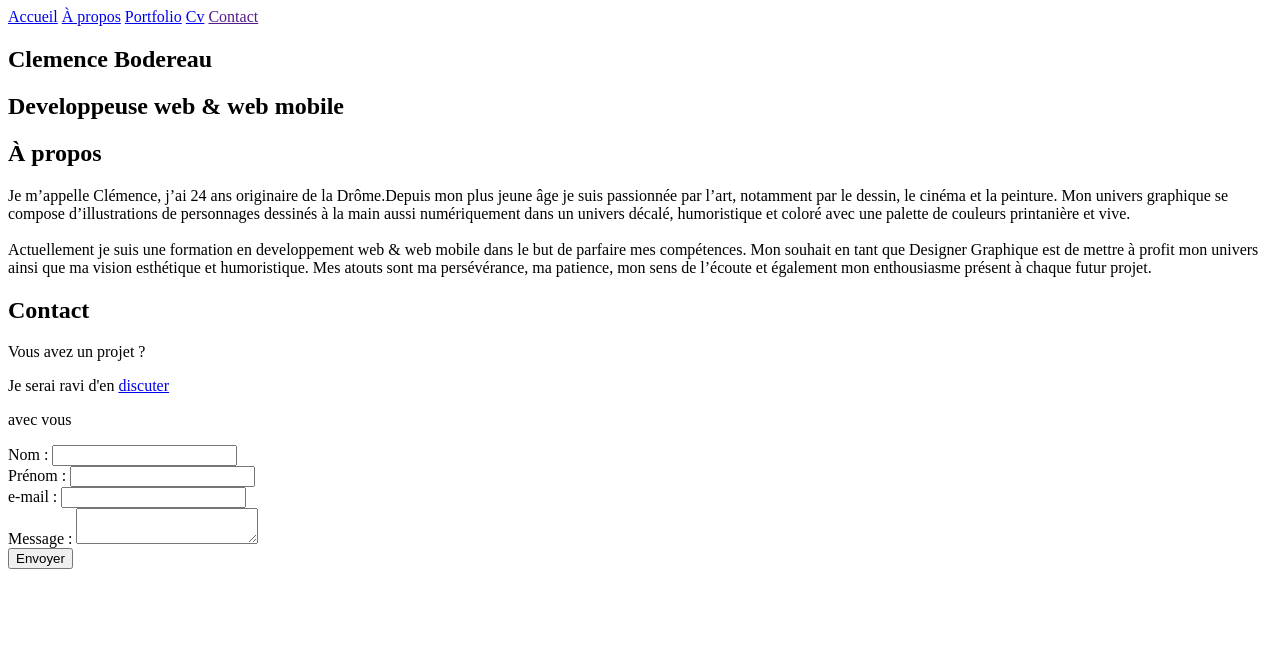
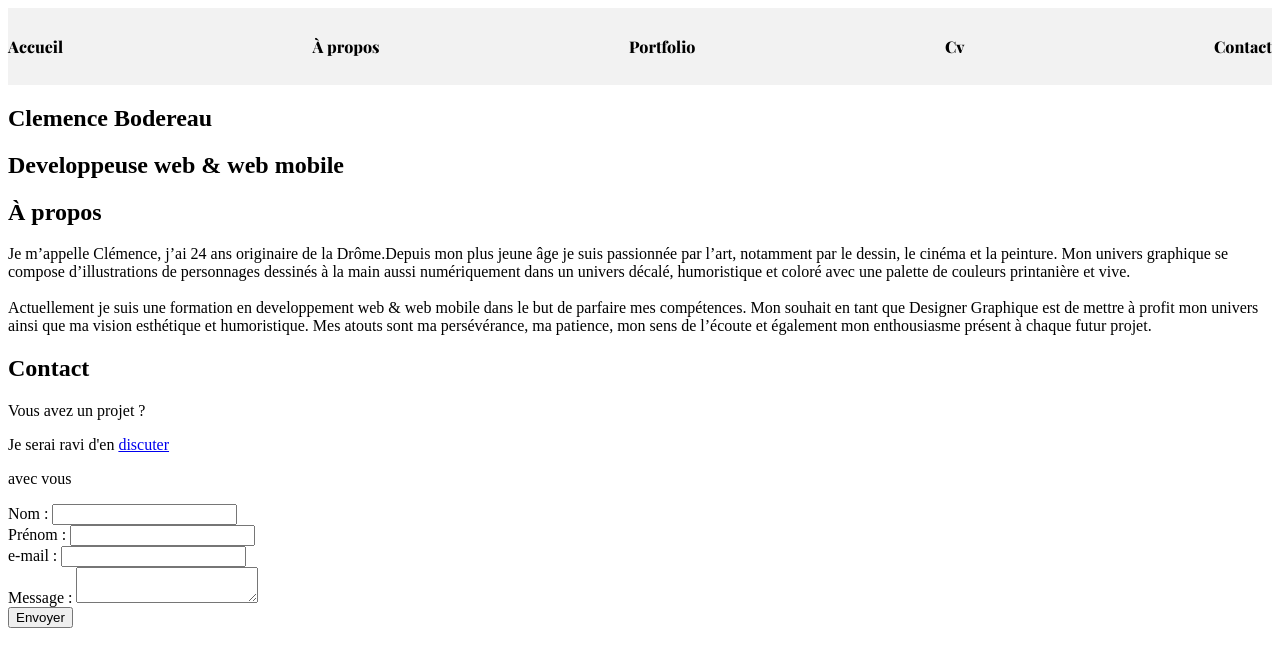
Before and after one commit to clemencebodereau/portfoliopro, a PHP site: page / in a window 1280 px wide. Shown: the top 667 px of the page. Run offline with PHP 8.4, Linux system fonts and the light colour scheme.

Commit message:
second commit

```diff
--- a/apropos.php
+++ b/apropos.php
@@ -4,7 +4,7 @@
     <meta charset="UTF-8">
     <meta http-equiv="X-UA-Compatible" content="IE=edge">
     <meta name="viewport" content="width=device-width, initial-scale=1.0">
-    <link rel="stylesheet" href="">
+    <link rel="stylesheet" href="./assets/styles/main.css">
     <title>site clemence</title>
 </head>
 <body>
--- a/assets/footer.php
+++ b/assets/footer.php
@@ -1,3 +1,4 @@
+
 <footer>
 
     <section>
--- a/assets/header.php
+++ b/assets/header.php
@@ -1,5 +1,6 @@
+
 <header>
-    <div>
+    <div class="navbar">
         <a href="index.php">Accueil</a>
         <a href="apropos.php">À propos</a>
         <a href="portfolio.php">Portfolio</a>
--- /dev/null
+++ b/assets/styles/main.css
@@ -0,0 +1,33 @@
+:root{
+    --couleurfond:  #F2F2F2;
+
+}
+@font-face {
+    font-family:"font-reg" ;
+    src: url(../fonts/PlayfairDisplay-Regular.ttf);
+}
+
+@font-face {
+    font-family: "font-bold";
+    src: url(../fonts/PlayfairDisplay-ExtraBold.ttf);
+}
+
+header{
+    height: 6vw;
+   background-color:var(--couleurfond);
+}
+
+.navbar {
+    display: flex;
+    height: 100%;
+    justify-content: space-between;
+    align-items: center;
+
+}
+
+.navbar a{
+    text-decoration: none;
+    font-family: "font-bold", serif;
+    color: #000000;
+
+}
--- /dev/null
+++ b/assets/styles/styles.css
@@ -0,0 +1,13 @@
+:root{
+    --couleurfond:  #F2F2F2;
+
+}
+@font-face {
+    font-family:"font-reg" ;
+    src: url(../fonts/PlayfairDisplay-Regular.ttf);
+}
+
+@font-face {
+    font-family: "font-bold";
+    src: url(../fonts/PlayfairDisplay-ExtraBold.ttf);
+}
--- a/cv/styles/impression.css
+++ b/cv/styles/impression.css
@@ -44,13 +44,13 @@ main{
     grid-template-columns: 40% 60%;
     grid-template-rows: 25% 75%;
 }
-main header{
+main .header{
 
     grid-column: span 2;
     display: grid;
     grid-template-columns: 40% 60%;
 }
-main header>section{
+main .header>section{
     padding-right: 50px;
     align-self: center;
 }
@@ -203,3 +203,5 @@ p{
 
 #btn-print{display :none;}
   }
+
+header,footer{display:none;}
--- a/index.php
+++ b/index.php
@@ -4,7 +4,8 @@
     <meta charset="UTF-8">
     <meta http-equiv="X-UA-Compatible" content="IE=edge">
     <meta name="viewport" content="width=device-width, initial-scale=1.0">
-    <link rel="stylesheet" href="">
+    <link rel="stylesheet" href="./assets/styles/main.css">
+    <link rel="stylesheet" href="./assets/styles/styles.css">
     <title>site clemence</title>
 </head>
 <body>
--- a/portfolio.php
+++ b/portfolio.php
@@ -4,7 +4,7 @@
     <meta charset="UTF-8">
     <meta http-equiv="X-UA-Compatible" content="IE=edge">
     <meta name="viewport" content="width=device-width, initial-scale=1.0">
-    <link rel="stylesheet" href="">
+    <link rel="stylesheet" href="./assets/styles/main.css">
     <title>portfolio clemence bodereau</title>
 </head>
 <body>
```
Also changed, not shown: cv.php (+3 -15 lines), cv/styles/stylescv.css (+24 -23 lines), assets/fonts/PlayfairDisplay-ExtraBold.ttf (added), assets/fonts/PlayfairDisplay-Regular.ttf (added).
